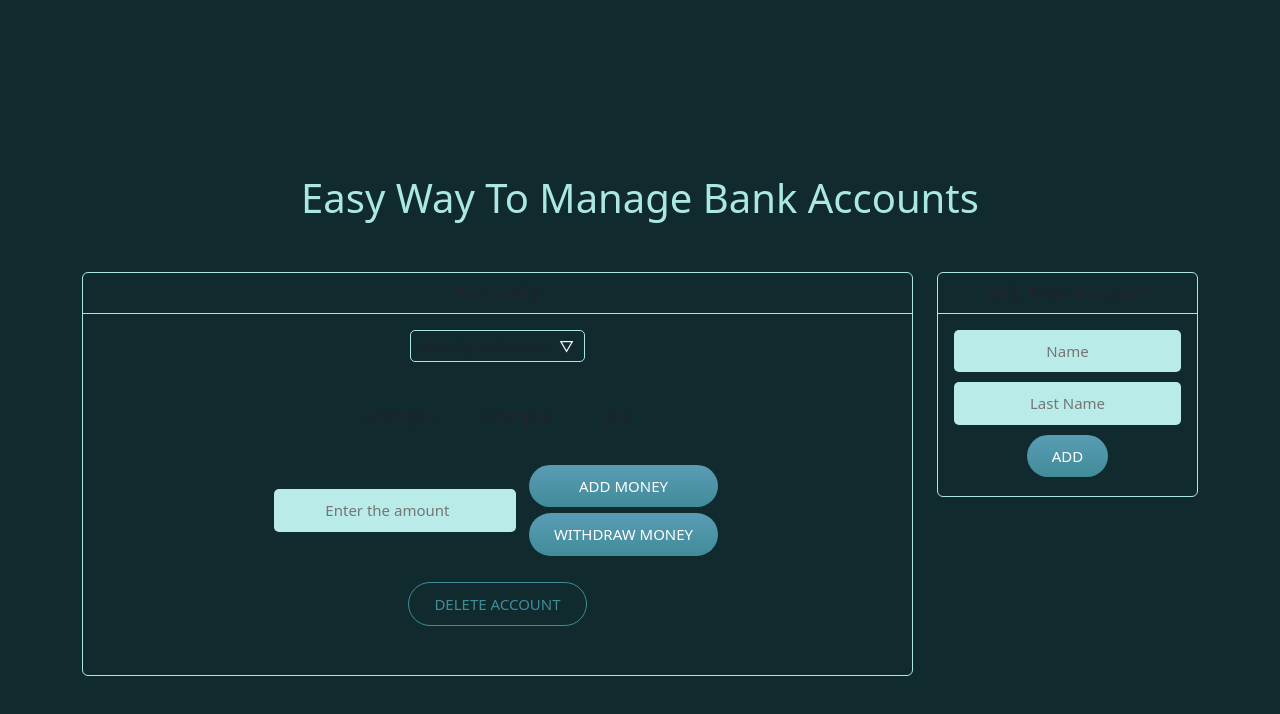
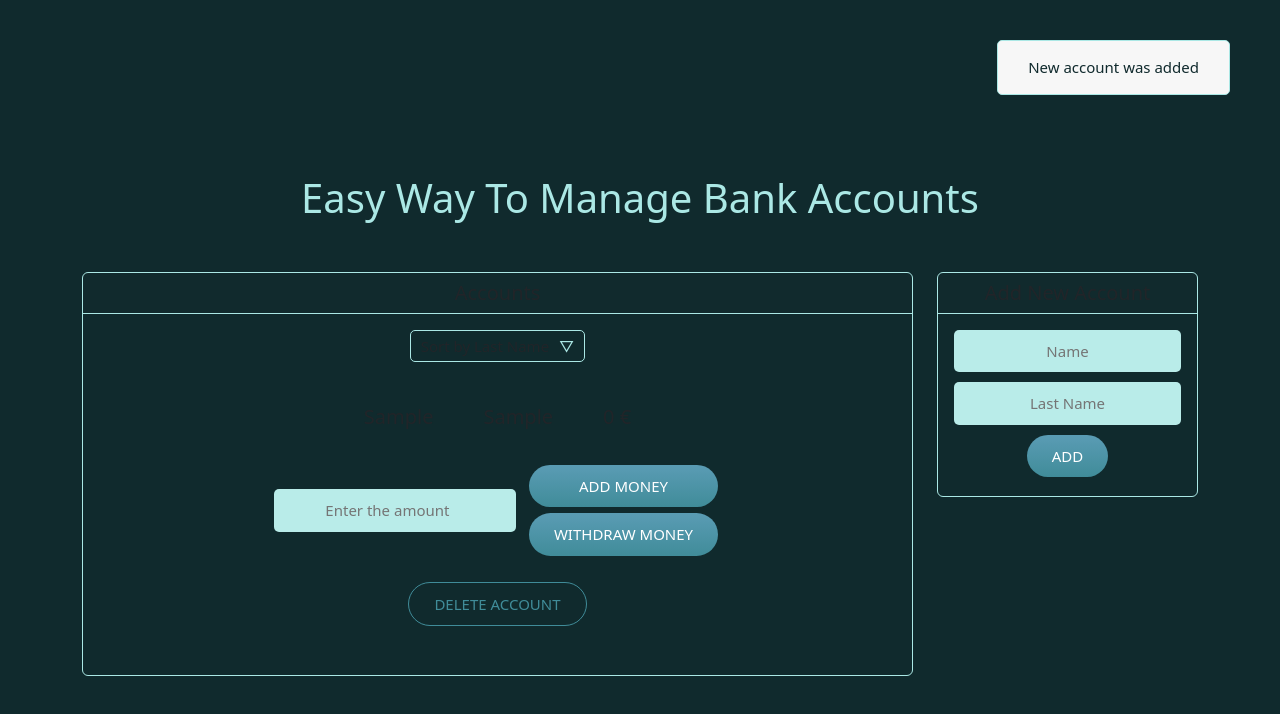
Before and after one commit to AusraMundus/U1-bankas-REACT, a React (Create React App) app: page / in a window 1280 px wide. Both pictures are taken after typing "Sample", "Sample" into the empty fields and a click on the button "ADD". Shown: the top 714 px of the page. Built offline with nearby package versions, Linux system fonts and the light colour scheme.

Commit message:
Messages added

```diff
--- a/src/App.jsx
+++ b/src/App.jsx
@@ -6,6 +6,8 @@ import { crudCreate, crudDelete, crudEdit, crudRead } from './Functions/localSto
 import ListOfAccounts from './Components/ListOfAccounts';
 import AddNewAccount from './Components/AddNewAccount';
 import DeleteAccount from './Components/DeleteAccount';
+import Messages from './Components/Messages';
+import { v4 as uuidv4 } from 'uuid';
 
 const KEY = 'myAccounts';
 
@@ -18,6 +20,7 @@ function App() {
   const [deleteModalData, setDeleteModalData] = useState(null);
   const [sort, setSort] = useState('default');
   const [editData, setEditData] = useState(null);
+  const [messages, setMessages] = useState([]);
 
   //R read
   useEffect(_ => {
@@ -32,6 +35,7 @@ function App() {
     }
     crudCreate(KEY, createData);
     setListUpdate(Date.now());
+    msg('New account was added', 'info');
   }, [createData]);
 
   //U update
@@ -72,6 +76,17 @@ function App() {
     });
   }
 
+  const msg = (text, type) => {
+    const id = uuidv4();
+    const message = {
+        id,
+        text,
+        type
+    }
+    setMessages(m => [...m, message]);
+    setTimeout(_ => setMessages(m => m.filter(m => m.id !== id)), 5000);
+}
+
   return (
     <div className="App">
       <header className="App-header">
@@ -99,6 +114,7 @@ function App() {
           setDeleteModalData={setDeleteModalData}
           setDeleteData={setDeleteData}
         />
+        <Messages messages={messages}/>
       </header>
     </div >
   );
--- a/src/App.scss
+++ b/src/App.scss
@@ -109,7 +109,7 @@ ul.no-bullets {
   .sort-button {
     height: 30px;
     cursor: pointer;
-    color: #f7f7f7;
+    color: #ABE8E5;
     display: inline-flex;
     align-items: center;
     padding-left: 10px;
@@ -127,3 +127,21 @@ ul.no-bullets {
     }
   }
 }
+
+.messages {
+  position: fixed;
+  top: 40px;
+  right: 50px;
+  display: flex;
+  flex-direction: column;
+  gap: 5px;
+
+  .message {
+      padding: 15px 30px;
+      background-color: #f7f7f7;
+      border: 1px solid #ABE8E5;
+      border-radius: 5px;
+      font-size: 15px;
+      color: #102A2D;
+  }
+}
--- /dev/null
+++ b/src/Components/Messages.jsx
@@ -0,0 +1,15 @@
+export default function Messages({messages}) {
+
+    if (!messages.length) {
+        return null;
+    }
+
+    return (
+        <div className="messages">
+            {
+                messages.map(m => <div className={'message ' + m.type}>{m.text}</div>)
+            }
+        </div>
+    );
+
+}
```
